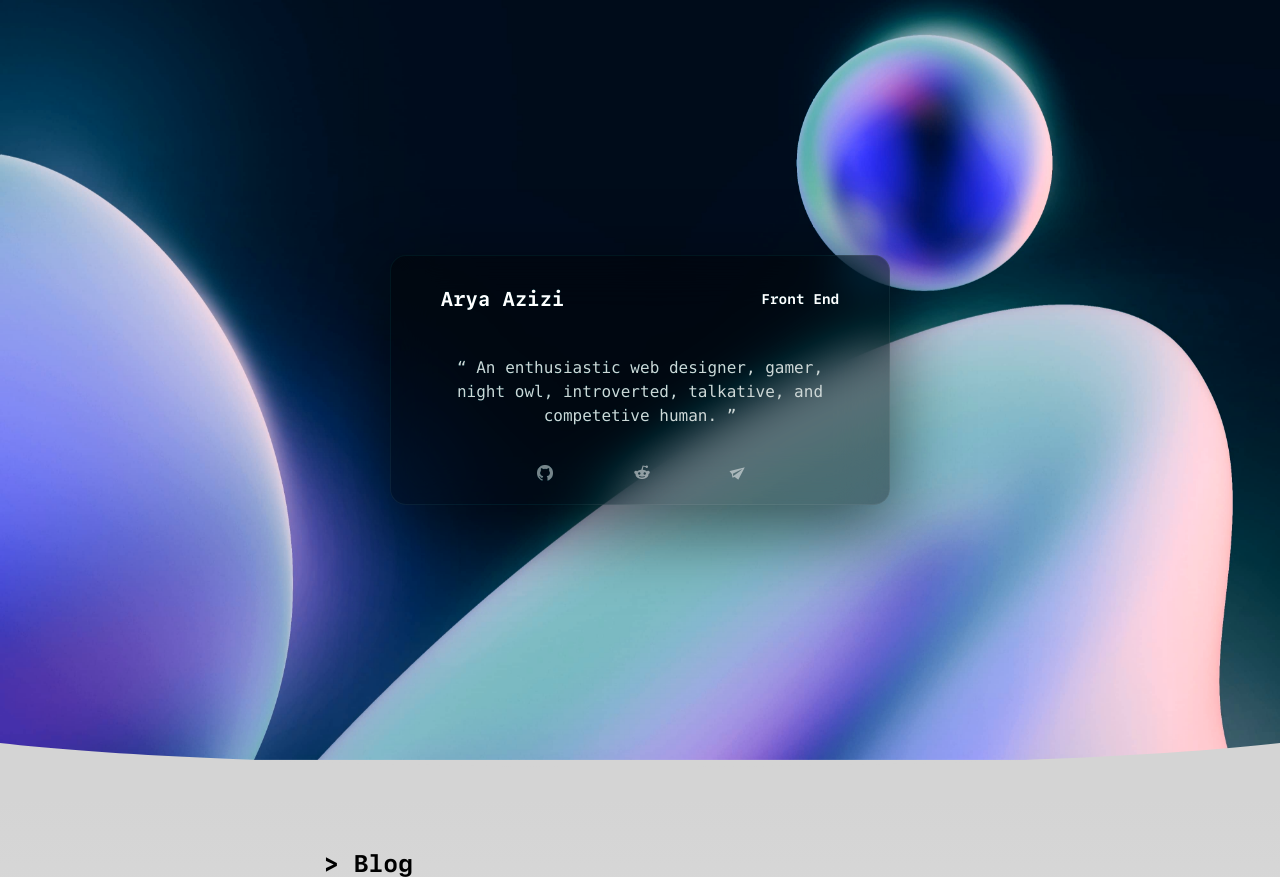
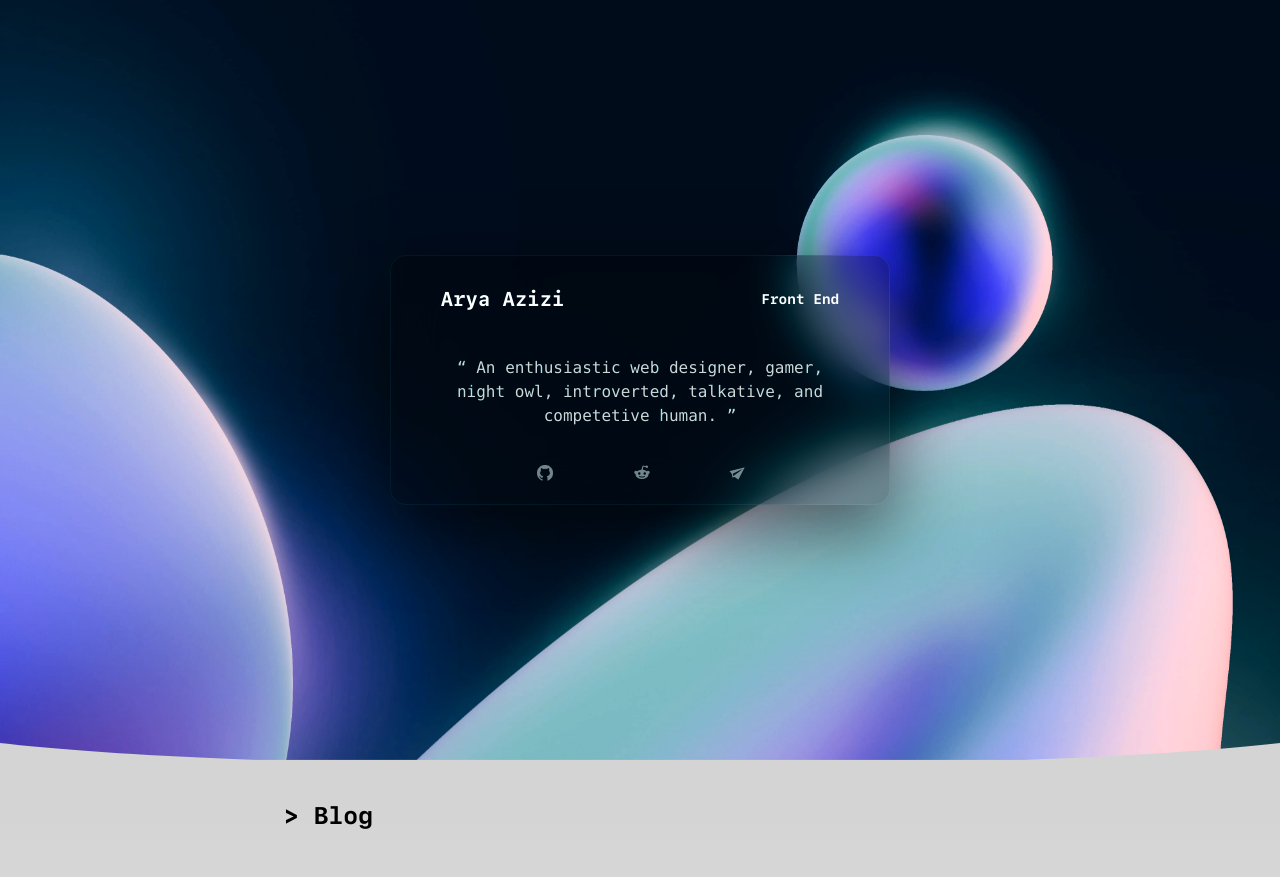
Before and after one commit to StikiStock/NeuGlass, a plain HTML site: page index.html in a window 1280 px wide. Shown: the top 877 px of the page. Drawn offline with nearby package versions, Linux system fonts and the light colour scheme.

Commit message:
small fixes

```diff
--- a/index.html
+++ b/index.html
@@ -66,9 +66,9 @@
 </head>
 <body class="p-0 m-0">
   <img src="util/teamtrick.png" class="absolute top-5 right-5 invert w-[2em] h-auto opacity-50"/>
-<div class="bg-[url('util/background1.jpg')] bg-no-repeat bg-cover bg-fixed bg-center absolute w-full h-[95%] top-0 left-0" id="background" style="transition: all 0.5s ease-in;">
+<div class="bg-[url('util/background1.jpg')] bg-no-repeat bg-cover bg-fixed absolute w-full h-[95%] top-0 left-0" id="background" style="transition: all 0.5s ease-in;">
   <div class="absolute top-[50%] left-[50%] translate-x-[-50%] translate-y-[-50%]
-  rounded-2xl backdrop-blur-xl border-[1px] border-[#ffffff10] shadow-[0px_22px_70px_4px_rgba(0,0,0,0.56)] bg-[#0000006c]
+  rounded-2xl backdrop-blur-xl border-[1px] border-[#ffffff10] shadow-[0px_22px_70px_4px_rgba(0,0,0,0.56)] bg-[#0000004f]
   w-[350px] h-[300px] lg:w-[500px] lg:h-[250px] flex flex-col overflow-hidden">
       <div class="text-white flex justify-between mx-auto w-[80%] h-[35%]">
         <div class="text-xl my-auto font-['MonoBold'] w-fit">Arya Azizi</div>
@@ -89,8 +89,8 @@
 <svg class="absolute bottom-[4%] w-full fill-neutral-300 h-[10px] md:h-[20px] lg:h-[25px]" viewBox="0 0 1366 19.18" preserveAspectRatio="none"><path d="M683.1,18.3C386.63,18.3,129.24,10.85,0,0V19.18H1366V0C1236.66,10.84,979.37,18.3,683.1,18.3Z"></path> </svg>
 
 <div class="absolute top-[100%] w-full h-fit bg-gradient-to-b from-neutral-300 via-neutral-200 to-neutral-100">
-  <div class="max-w-lg md:max-w-xl lg:max-w-2xl mx-auto mt-[1.5em] md:mt-[3em] px-5">
-    <div class="w-full font-[MonoBold] text-lg md:text-xl lg:text-2xl mt-5 mb-[2rem] lg:mb-[3.5rem]">> Blog</div>
+  <div class="max-w-lg md:max-w-xl lg:max-w-2xl mx-auto px-5">
+    <div class="w-full font-[MonoBold] text-lg md:text-xl lg:text-2xl mb-5 lg:mb-[3rem] -ml-10">> Blog</div>
 
     <div class="mb-[4rem]">
       <img class="mx-auto rounded-tr-md rounded-tl-md" src="./util/blogpost/rubick.jpg" alt="A robot hand solving a rubick"/>
```
Also changed, not shown: util/background2.jpg (added).
